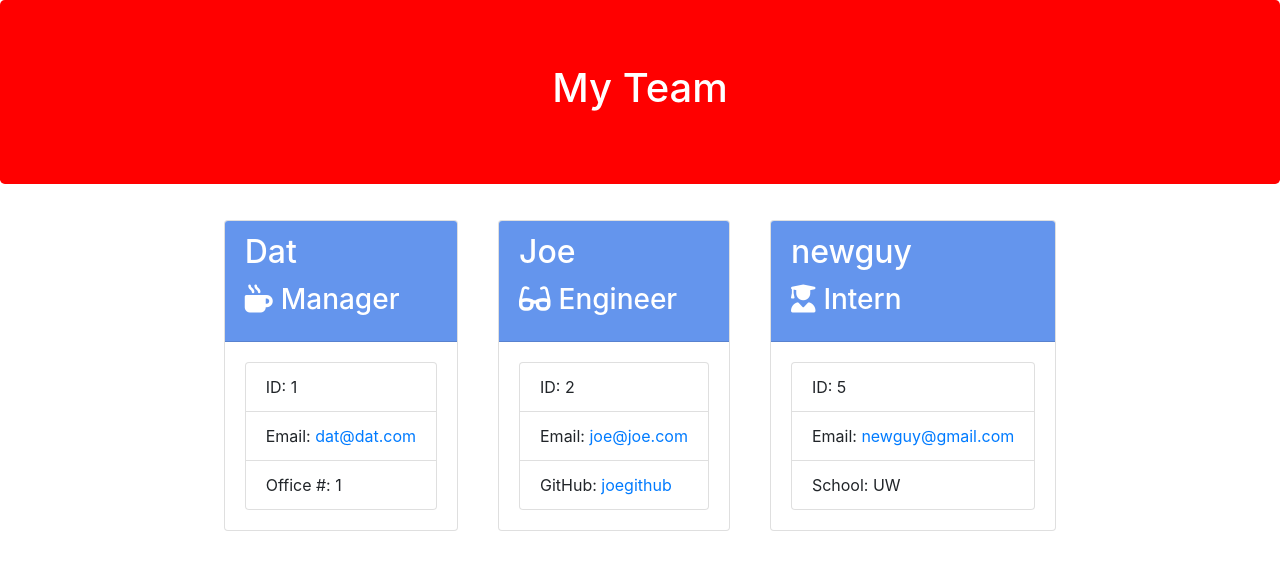
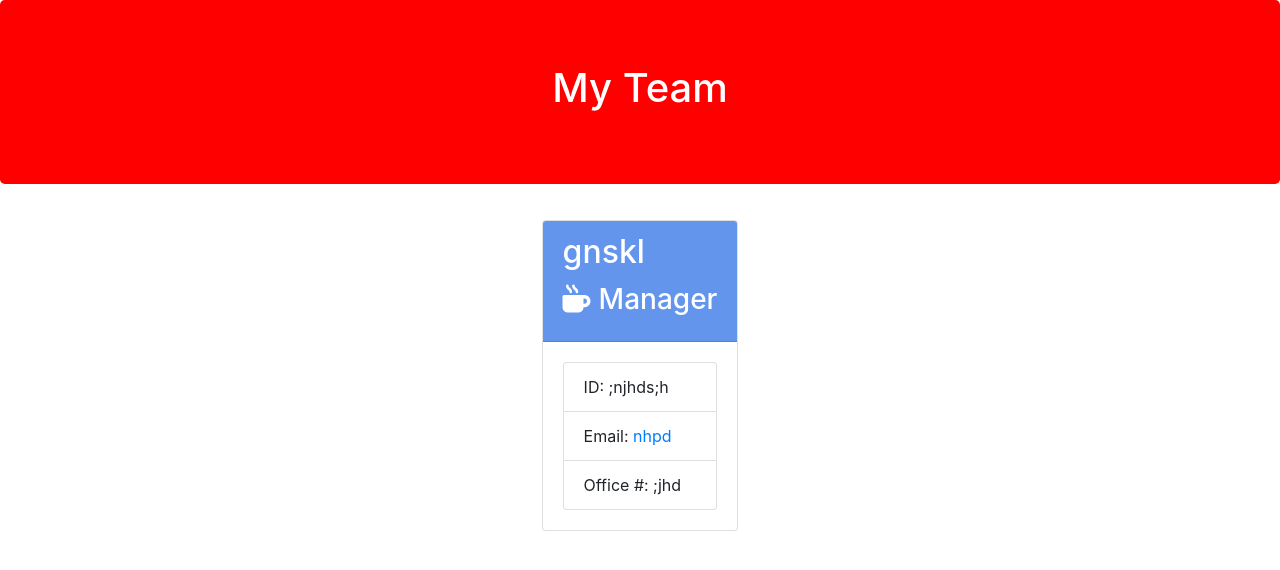
Before and after one commit to velkyam/team-profiles, a website: page dist/index.html in a window 1280 px wide. Drawn offline with nearby package versions, Linux system fonts and the light colour scheme.

Commit message:
readme mistake

```diff
--- a/dist/index.html
+++ b/dist/index.html
@@ -27,45 +27,17 @@
 
         <div class="card employee-card">
         <div class="card-header">
-            <h2 class="card-title">Dat</h2>
+            <h2 class="card-title">gnskl</h2>
             <h3 class="card-title"><i class="fas fa-mug-hot mr-2"></i>Manager</h3>
         </div>
         <div class="card-body">
             <ul class="list-group">
-                <li class="list-group-item">ID: 1</li>
-                <li class="list-group-item">Email: <a href="mailto:dat@dat.com">dat@dat.com</a></li>
-                <li class="list-group-item">Office #: 1</li>
+                <li class="list-group-item">ID: ;njhds;h</li>
+                <li class="list-group-item">Email: <a href="mailto:nhpd">nhpd</a></li>
+                <li class="list-group-item">Office #: ;jhd</li>
             </ul>
         </div>
     </div>
-
-        <div class="card employee-card">
-    <div class="card-header">
-        <h2 class="card-title">Joe</h2>
-        <h3 class="card-title"><i class="fas fa-glasses mr-2"></i>Engineer</h3>
-    </div>
-    <div class="card-body">
-        <ul class="list-group">
-            <li class="list-group-item">ID: 2</li>
-            <li class="list-group-item">Email: <a href="mailto:joe@joe.com">joe@joe.com</a></li>
-            <li class="list-group-item">GitHub: <a href="https://github.com/joegithub" target="_blank" rel="noopener noreferrer">joegithub</a></li>
-        </ul>
-    </div>
-</div>
-
-        <div class="card employee-card">
-    <div class="card-header">
-        <h2 class="card-title">newguy</h2>
-        <h3 class="card-title"><i class="fas fa-user-graduate mr-2"></i>Intern</h3>
-    </div>
-    <div class="card-body">
-        <ul class="list-group">
-            <li class="list-group-item">ID: 5</li>
-            <li class="list-group-item">Email: <a href="mailto:newguy@gmail.com">newguy@gmail.com</a></li>
-            <li class="list-group-item">School: UW</li>
-        </ul>
-    </div>
-</div>
 
             </div>
         </div>
```
Also changed, not shown: README.md.
